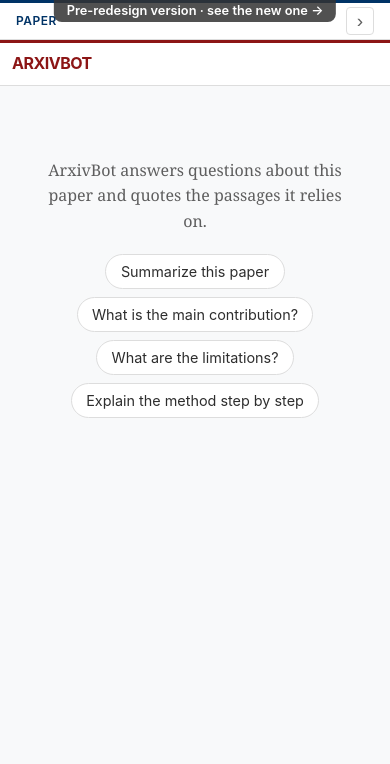
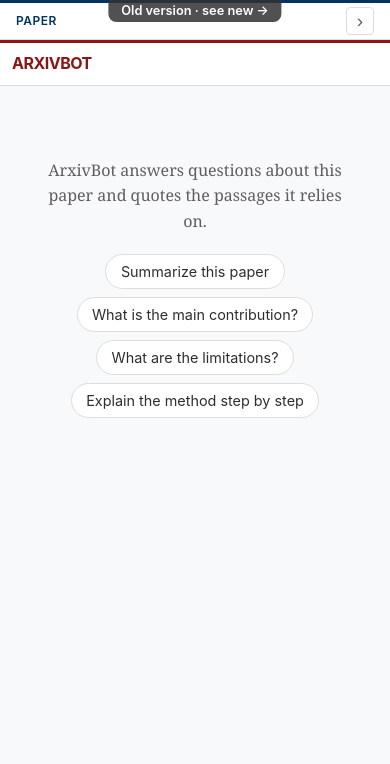
Before and after one commit to k7lim/arxivbot.org, a Python web app: template templates/old/chat.html in a window 390 px wide. Shown: the top 764 px of the page. Run offline with Jinja, Linux system fonts and the light colour scheme; the template is opened without the code that fills it, so the values that code supplies are empty.

Commit message:
Shorter /old ribbon label so it clears the paper bar on phones
Co-Authored-By: Claude Opus 5.5 <noreply@anthropic.com>

```diff
--- a/templates/old/chat.html
+++ b/templates/old/chat.html
@@ -565,7 +565,7 @@
             }
         }
     </script>
-    <a class="old-ribbon" href="{{ new_url }}">Pre-redesign version &middot; see the new one &rarr;</a>
+    <a class="old-ribbon" href="{{ new_url }}">Old version &middot; see new &rarr;</a>
     <style>
         .old-ribbon { position: fixed; top: 0; left: 50%; transform: translateX(-50%); z-index: 2000; padding: 0.2rem 0.8rem; border-radius: 0 0 8px 8px; white-space: nowrap; background: #333; color: #fff; font: 600 0.8rem/1.2 -apple-system, BlinkMacSystemFont, "Segoe UI", sans-serif; text-decoration: none; opacity: 0.85; }
         .old-ribbon:hover { opacity: 1; color: #fff; text-decoration: none; }
--- a/templates/old/home.html
+++ b/templates/old/home.html
@@ -65,7 +65,7 @@
     </main>
 
     <script src="/static/old/paper-form.js"></script>
-    <a class="old-ribbon" href="{{ new_url }}">Pre-redesign version &middot; see the new one &rarr;</a>
+    <a class="old-ribbon" href="{{ new_url }}">Old version &middot; see new &rarr;</a>
     <style>
         .old-ribbon { position: fixed; top: 0; left: 50%; transform: translateX(-50%); z-index: 2000; padding: 0.2rem 0.8rem; border-radius: 0 0 8px 8px; white-space: nowrap; background: #333; color: #fff; font: 600 0.8rem/1.2 -apple-system, BlinkMacSystemFont, "Segoe UI", sans-serif; text-decoration: none; opacity: 0.85; }
         .old-ribbon:hover { opacity: 1; color: #fff; text-decoration: none; }
```
